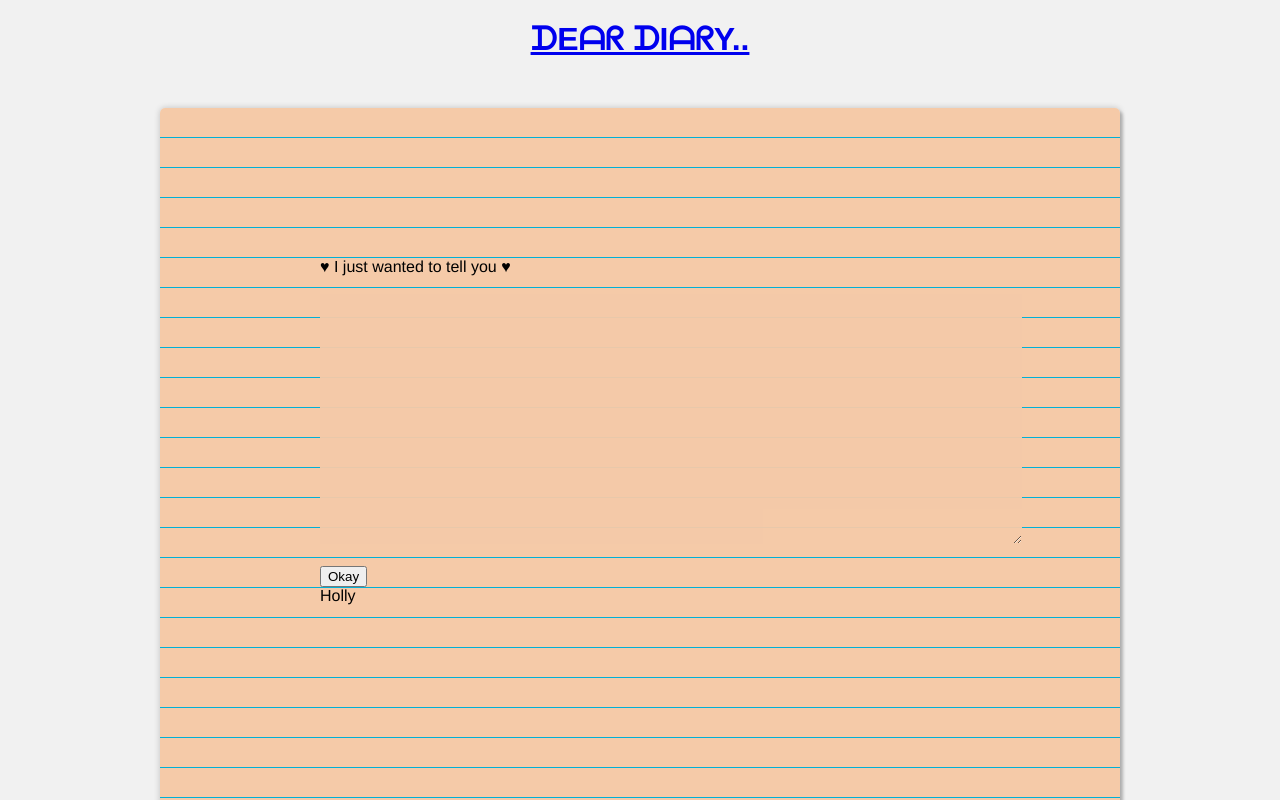
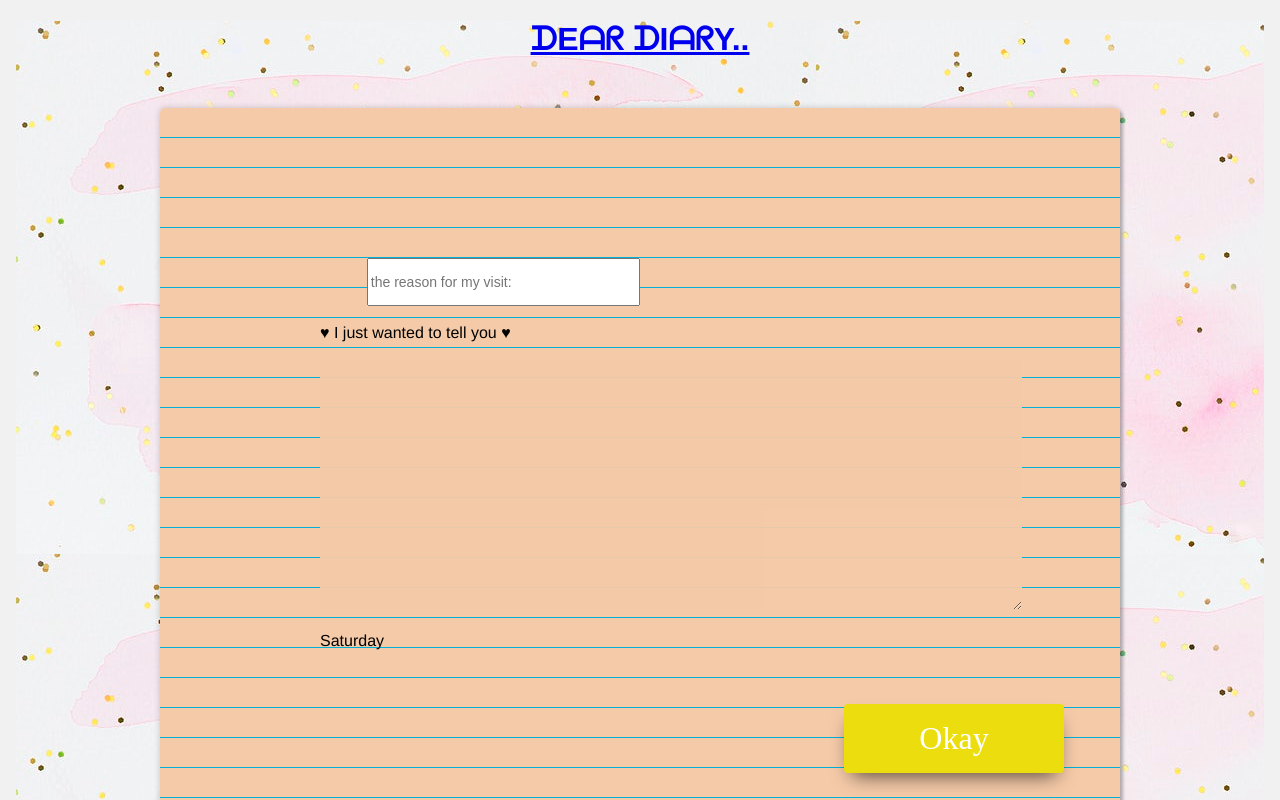
Before and after one commit to amcmullen9291/DearDiary, a React (Create React App) app in the folder frontend/: page /entry in a window 1280 px wide. Shown: the top 800 px of the page. Built offline with nearby package versions, Linux system fonts and the light colour scheme; the HTML template or start-up script is replaced by a standard one.

Commit message:
added date to entryPage, added css animation to btns. added react moments dep

```diff
--- a/frontend/package.json
+++ b/frontend/package.json
@@ -6,8 +6,11 @@
     "@testing-library/jest-dom": "^5.14.1",
     "@testing-library/react": "^11.2.7",
     "@testing-library/user-event": "^12.8.3",
+    "moment": "^2.29.1",
+    "moment-timezone": "^0.5.33",
     "react": "^17.0.2",
     "react-dom": "^17.0.2",
+    "react-moment": "^1.1.1",
     "react-redux": "^7.2.4",
     "react-router-dom": "^5.2.0",
     "react-scripts": "4.0.3",
--- a/frontend/src/App.css
+++ b/frontend/src/App.css
@@ -1,4 +1,4 @@
-Body {
+.App {
   background-image: url("./images/background.jpg");
 }
 
@@ -75,3 +75,61 @@ Body {
 	position: relative;
 
 }
+
+.entryHeader {
+	margin-left: 6%;
+	line-height: 3;
+	width: 35%;
+	font-size: 14px;
+	font-weight:bolder;
+}
+
+.entrySubmit {
+	float: right;
+	background: #EBDD0E;
+	padding: 30px 0px;
+ 	font-family: 'Droid Serif', serif;
+	size: 20px;
+	margin-bottom: 40px;
+	}
+
+.entrySubmit {
+	border-radius: 4px;
+	background-color: #EBDD0E;
+	border: none;
+	color: #fff;
+	text-align: center;
+	font-size: 32px;
+	padding: 16px;
+	width: 220px;
+	transition: all 0.5s;
+	cursor: pointer;
+	margin: 36px;
+	box-shadow: 0 10px 20px -8px rgba(0, 0, 0,.7);
+}
+
+.entrySubmit{
+	cursor: pointer;
+	display: inline-block;
+	position: relative;
+	transition: 0.5s;
+}
+
+.entrySubmit:after {
+	content: '»';
+	position: absolute;
+	opacity: 0;
+	top: 14px;
+	right: -20px;
+	transition: 0.5s;
+}
+
+.entrySubmit:hover{
+	padding-right: 24px;
+	padding-left:8px;
+}
+
+.entrySubmit:hover:after {
+	opacity: 1;
+	right: 10px;
+}
--- a/frontend/src/Components/Entry.js
+++ b/frontend/src/Components/Entry.js
@@ -1,7 +1,17 @@
 import React from 'react';
 import { Link } from 'react-router-dom';
 import Name from './Name.js';
+import moment from 'moment';
+
 class Home extends React.Component {
+  constructor(props){
+    super(props)
+    this.state = {
+      currentDate: new Date(),
+      today: moment(new Date()).format("dddd")
+  }
+}
+
     render() {
       return (
           <>
@@ -9,14 +19,20 @@ class Home extends React.Component {
         <div className="App">
         <center><h1 className="titleBanner"><Link to="/">ᗪEᗩᖇ ᗪIᗩᖇY..</Link></h1></center>
         <div className="paper">
-        <form className="paperss">
+        <form className="paperss" id="entryForm">
+            <input type="text"  className="entryHeader" name="title" placeholder="the reason for my visit:"></input><br/>
+            <br/>
             <lable>♥ I just wanted to tell you ♥</lable><br/>
             <br/>
             <textarea className="papers" name="content"></textarea><br/>
             <br/>
-            <input type="submit" name="submit" value="Okay"></input>
+              {this.state.today}
+            <br/>
+            <br/>
+            {/* <input className="entrySubmit" type="submit" name="submit" value="Okay"></input> */}
+            <button  className="entrySubmit" onclick="document.getElementById('entryForm').submit()">Okay</button>
         </form>
-        <Name/>
+        {/* <Name/> */}
         </div>
         <center><button class="myButton">Past Notes</button><button class="myButton"><Link to="/Home">B A C K H O M E</Link></button></center>
         </div>
```
Also changed, not shown: 1 other file (tests, documents, lock files or other folders).
